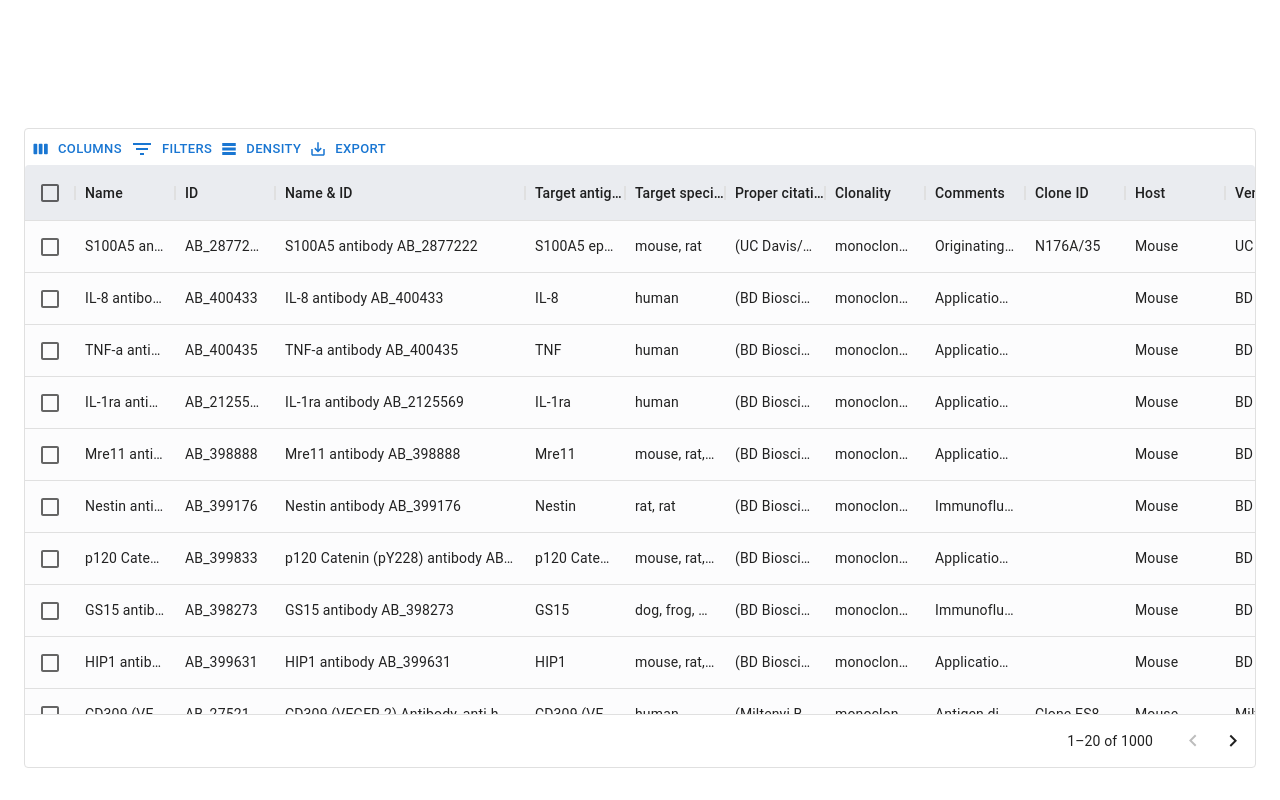
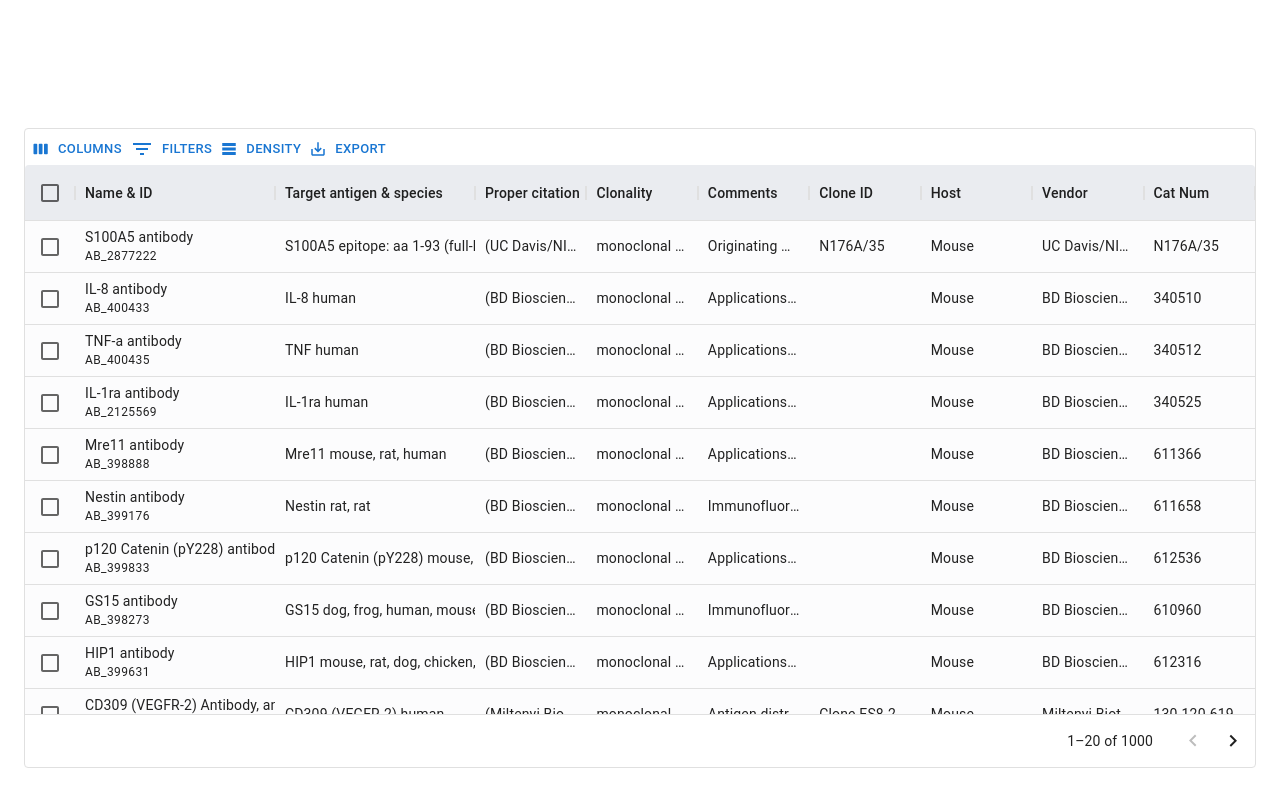
Before and after one commit to bandrow/scicrunch-antibody-registry, a React app in the folder applications/areg-portal/frontend/: page /list in a window 1280 px wide. Built offline with nearby package versions, Linux system fonts and the light colour scheme.

Commit message:
1/add joint values for name & Id and target antigen & species columns

```diff
--- a/applications/areg-portal/frontend/src/components/AntibodiesTable.tsx
+++ b/applications/areg-portal/frontend/src/components/AntibodiesTable.tsx
@@ -1,28 +1,39 @@
 import React from "react";
 //MUI
-import { DataGrid, GridToolbar } from "@mui/x-data-grid";
 import {
+  DataGrid,
+  GridToolbar,
   GridRowsProp,
   GridColDef,
   GridValueGetterParams,
+  GridRenderCellParams,
 } from "@mui/x-data-grid";
-import Box from "@mui/material/Box";
+import { Typography, Box } from "@mui/material";
 
 //project imports
 import { getAntibodies } from "../utils/helpers";
 import Content from "./UI/Content";
 
-//use renderCell to render diferent types here:
-// renderCell: (params) => (
-//   <div>
-//     <Typography>{params.value.name}</Typography>
-//     <Typography color="textSecondary">{params.value.title}</Typography>
-//   </div>
+const renderNameAndId = (props: GridRenderCellParams<String>) => {
+  return (
+    <Box>
+      <Typography variant="body2">{props.row.ab_name}</Typography>
+      <Typography variant="caption" align="left" component="div">
+        {props.row.ab_id}
+      </Typography>
+    </Box>
+  );
+};
 
-function joinNameAndId(params: GridValueGetterParams) {
-  let nameIdJoint = `${params.row.ab_name || ""} ${params.row.ab_id || ""}`;
-  return nameIdJoint;
-}
+const renderTargetAntigenAndSpecies = (props: GridRenderCellParams<String>) => {
+  return (
+    <Box>
+      <Typography variant="body2">
+        {props.row.ab_target} {props.row.target_species}
+      </Typography>
+    </Box>
+  );
+};
 
 const rows: GridRowsProp = getAntibodies();
 
@@ -30,73 +41,83 @@ const columns: GridColDef[] = [
   {
     field: "ab_name",
     headerName: "Name",
-    minWidth: 100,
+    minWidth: 75,
     flex: 1,
+    hide: true,
   },
   {
     field: "ab_id",
     headerName: "ID",
-    minWidth: 100,
+    minWidth: 75,
     flex: 1,
+    hide: true,
   },
   {
     field: "ab_name_id",
     headerName: "Name & ID",
-    width: 250,
-    valueGetter: joinNameAndId,
+    width: 200,
+    renderCell: renderNameAndId,
   },
   {
     field: "ab_target",
     headerName: "Target antigen",
-    minWidth: 100,
+    minWidth: 75,
     flex: 1,
+    hide: true,
   },
   {
     field: "target_species",
     headerName: "Target species",
-    minWidth: 100,
+    minWidth: 75,
     flex: 1,
+    hide: true,
+  },
+  {
+    field: "target_ant_spec",
+    headerName: "Target antigen & species",
+    width: 200,
+    renderCell: renderTargetAntigenAndSpecies,
   },
   {
     field: "proper_citation",
     headerName: "Proper citation",
-    minWidth: 100,
+    minWidth: 75,
     flex: 1,
   },
   {
     field: "clonality",
     headerName: "Clonality",
-    minWidth: 100,
+    minWidth: 75,
     flex: 1,
   },
   {
     field: "comments",
     headerName: "Comments",
-    minWidth: 100,
+    minWidth: 75,
     flex: 1,
   },
   {
     field: "clone_id",
     headerName: "Clone ID",
-    minWidth: 100,
+    minWidth: 75,
     flex: 1,
   },
   {
     field: "host",
     headerName: "Host",
-    minWidth: 100,
+    minWidth: 75,
     flex: 1,
   },
   {
     field: "vendor",
     headerName: "Vendor",
-    minWidth: 100,
+    minWidth: 75,
     flex: 1,
   },
   {
     field: "catalog_num",
     headerName: "Cat Num",
-    minWidth: 100,
+    minWidth: 75,
     flex: 1,
   },
 ];
```
